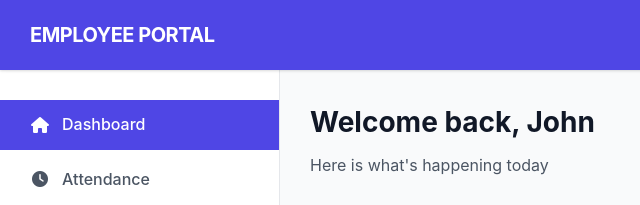
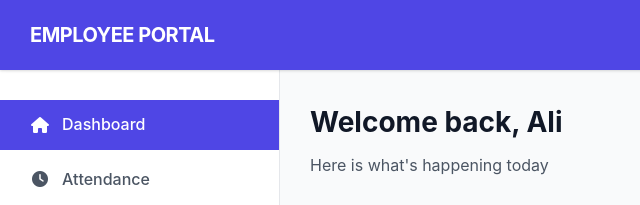
Before and after one commit to ali-kkkcloud/RC_C, a plain HTML site: page employee-dashboard.html in a window 1280 px wide. Shown: the top 205 px of the page, 0-640 px from the left. Drawn offline with nearby package versions, Linux system fonts and the light colour scheme.

Commit message:
Update employee-dashboard.html

```diff
--- a/employee-dashboard.html
+++ b/employee-dashboard.html
@@ -75,7 +75,7 @@
         <main class="main-content">
             <!-- Page Header -->
             <div class="page-header">
-                <h1 class="page-title">Welcome back, <span id="userName">John</span></h1>
+                <h1 class="page-title">Welcome back, <span id="userName">Ali</span></h1>
                 <p class="page-subtitle">Here is what's happening today</p>
             </div>
 
```
